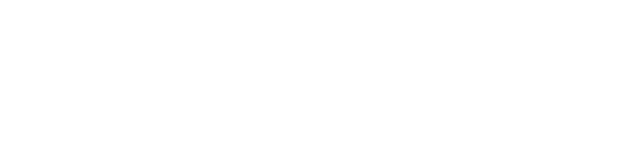
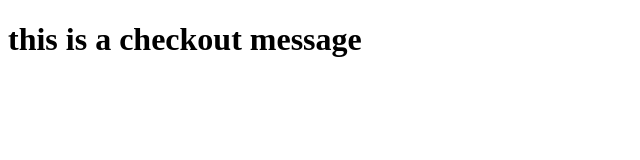
Before and after one commit to anusreeanus/MyRepository, a plain HTML site: page index.html in a window 1280 px wide. Shown: the whole page, without its empty margins (0-640 px from the left). Drawn offline with Linux system fonts and the light colour scheme.

Commit message:
changed first commit

```diff
--- a/index.html
+++ b/index.html
@@ -6,6 +6,6 @@
     <title>Document</title>
 </head>
 <body>
-
+   <h1> this is a checkout message</h1>
 </body>
 </html>
```
